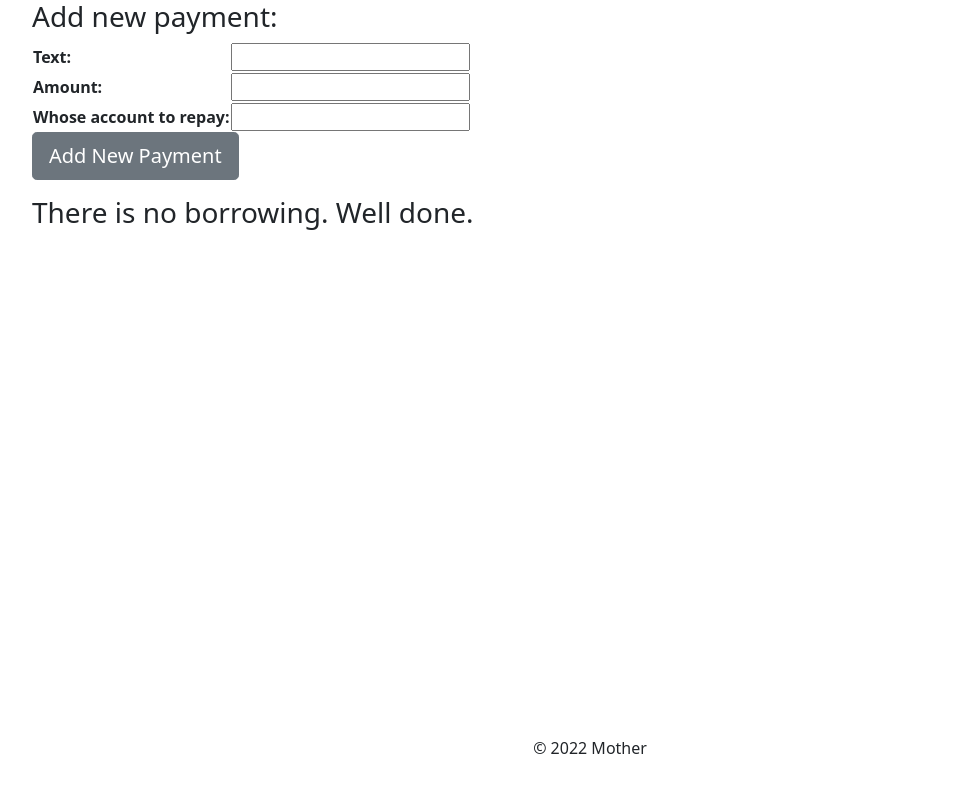
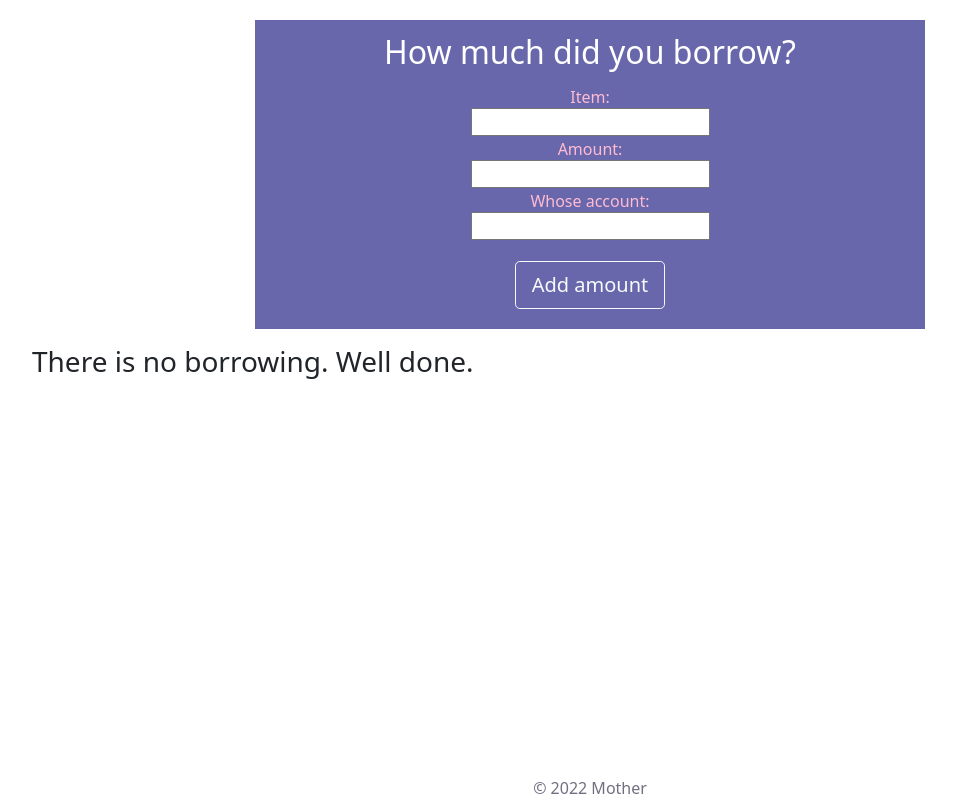
Before and after one commit to popo26/payment_tracking, a Django app: page / in a window 1280 px wide. Shown: the whole page, without its empty margins (50-1006 px from the left). Run offline with Django 4.2, Linux system fonts and the light colour scheme; data that the repository does not hold is empty.

Commit message:
css in progress

```diff
--- a/todo/forms.py
+++ b/todo/forms.py
@@ -47,6 +47,8 @@ class TodoForm(forms.ModelForm):
         fields = ['text', 'amount', 'whose_account_to_repay']
 
 class RepayForm(forms.ModelForm):
+
+
     class Meta:
         model = Repay
-        fields = ['repay']
+        fields = "__all__"
--- a/todo/models.py
+++ b/todo/models.py
@@ -1,4 +1,4 @@
-from tkinter import CASCADE
+
 from django.db import models
 from django.urls import reverse
 
--- a/todo/static/todo/styles.css
+++ b/todo/static/todo/styles.css
@@ -1,11 +1,71 @@
+.header {
+    margin: 3% auto 2%;
+    padding-top: 2%;
+}
 
-.completed {
-    color: blue;
+.top {
+    text-align: center;
+    background-color: #6867AC;
+    color: white;
+    width: 60%;
+    margin: auto;
+}
+
+
+.add-forms {
+    text-align:center;
+    color: #FFBCD1;
+    width: 100%;
+    margin:auto;
+}
+
+.add-button {
+    margin: 3% auto ;
+}
+
+.history {
+    padding-top: 2%;
+    text-align: center;
+    width: 60%;
+    background-color: #FFBCD1;
+    margin:auto;
+}
+
+ul.borrow-list li {
+    background-color: #FFBCD1;
+}
+
+.total {
+    color:purple;
+}
+
+
+.delete-button {
+    margin-bottom: 2%;
+
+}
+
+.link {
+    color: #716F81;
+}
+
+.link:hover {
+    color:purple;
+}
+
+.link-completed {
+    color: #570A57;
 }
 
 .footer {
-position:absolute;
+position: fixed;
+left: 0;
+bottom: 0;
+width: 100%;
+color: #716F81;
 text-align: center;
-width:100%;
-bottom: 5%;
 }
+
+.button {
+    margin-left: 5%;
+}
--- a/todo/templates/base.html
+++ b/todo/templates/base.html
@@ -15,8 +15,10 @@
 
 {% block content %}{% endblock %}
 
+
 <div>
     <footer class="footer">© {{ year }} Mother </footer>
 </div>
+
 </body>
 </html>
--- a/todo/templates/todo/index.html
+++ b/todo/templates/todo/index.html
@@ -3,34 +3,75 @@
 {% block content %}
 
 <div class="container">
-	<h3>Add new payment:</h3>
+  <div class="top">
+    <div class="header">
+      <h2>How much did you borrow? </h2>
+    </div>
     <form action="{% url 'add' %}" method="post">
       {% csrf_token %}
-          <table>
-          {{ form.as_table }}
 
+          <table class="add-forms">
+            <!-- {{ form.as_table }} -->
+            <tr>
+              <td>
+                <div class="col-md"><label for="text">Item: </label></div>
+                {{ form.text }}
+
+              </td>
+            </tr>
+            <tr>
+              <td>
+                <div class="col-md"><label for="amount">Amount: </label></div>
+                {{ form.amount }}
+              </td>
+            </tr>
+            <tr>
+              <td>
+                <div class="col-md"><label for="whose_account_to_repay">Whose account: </label></div>
+                {{ form.whose_account_to_repay }}
+              </td>
+            </tr>
           </table>
-                <button type="submit" class="btn btn-secondary btn-lg">Add New Payment</button>
+
+      <button type="submit" class="btn btn-outline-light btn-lg add-button">Add amount</button>
     </form>
 
+  </div>
+
   {% if todo_list %}
-      <a href="{% url 'delete-completed' %}"><button type="button" class="btn btn-secondary btn-lg">Delete Completed</button></a>
-      <!-- <button type="button" class="btn btn-secondary btn-lg">Delete All</button> -->
+  <div class="history">
+    <a class='link' href="{% url 'delete-completed' %}"><button type="button"
+        class="btn btn-secondary btn-lg delete-button">Delete Completed</button></a>
 
-    <ul class="list-group">
+    <ul class="list-group borrow-list">
 
       {% for todo in todo_list %}
       {% if todo.complete %}
-        <!-- <a href="{% url 'todo-detail' todo.pk %}"><li class="list-group-item">{{ todo.text }} *** ${{ todo.amount }}</li></a> -->
-        <a href="{% url 'update-todo' todo.pk %}"><li class="list-group-item completed"><s>{{ todo.text }} *** ${{ todo.amount }} *** {{ todo.whose_account_to_repay}}</s></li></a>
+
+
+      <a class='link-completed' href="{% url 'todo-detail' todo.pk %}">
+        <li class="list-group-item completed">
+          <s>${{ todo.amount }} ({{ todo.text }}) : {{ todo.whose_account_to_repay}}'s account
+            <a href="{% url 'update-todo' todo.pk %}"></s>
+        </li>
+      </a>
+
+
       {% else %}
-        <!-- <a href="{% url 'todo-detail' todo.pk %}"><li class="list-group-item">{{ todo.text }} *** ${{ todo.amount }}</li></a> -->
-        <a href="{% url 'update-todo' todo.pk %}"><li class="list-group-item">{{ todo.text }} *** ${{ todo.amount }} *** {{ todo.whose_account_to_repay}}</li></a>
+
+      <a class='link' href="{% url 'todo-detail'  todo.pk %}">
+        <li class="list-group-item">${{ todo.amount }} ({{ todo.text }}) : {{ todo.whose_account_to_repay}}'s account
+          <a href="{% url 'update-todo' todo.pk %}"><button type="button"
+              class="btn btn-outline-light btn-sm button">Repay</button></a>
+        </li>
+      </a>
+
+
       {% endif %}
       {% endfor %}
     </ul>
-
-      <h1>Total: ${{ total }}</h1>
+    <br>
+    <h1 class="total">Total: ${{ total }}</h1>
     {% else %}
     <h3>There is no borrowing. Well done.</h3>
     {% endif %}
--- a/todo/urls.py
+++ b/todo/urls.py
@@ -5,8 +5,8 @@ from . import views
 urlpatterns = [
     path('', views.index, name='index'),
     path('add', views.addTodo, name='add'),
-    # path('detail/<int:todo_pk>', views.eachDetail, name='each_detail'),
     path('todo/<int:pk>/update/', views.todoUpdate.as_view(), name='todo-detail'),
+
     path('complete/<int:todo_pk>', views.completeTodo, name='complete'),
     path("todo/update/<int:todo_pk>", views.updateTodo, name='update-todo'),
     path('deletecompleted', views.deleteCompleted, name='delete-completed'),
--- a/todo/views.py
+++ b/todo/views.py
@@ -4,6 +4,7 @@ from .models import Todo
 from .forms import RepayForm, TodoForm
 from django.views.generic.edit import CreateView, UpdateView, DeleteView
 from django.views.decorators.http import require_POST
+from django.urls import reverse
 
 YEAR = datetime.datetime.now().year
 
@@ -33,10 +34,11 @@ def addTodo(request):
     return redirect('index')
 
 
-
 class todoUpdate(UpdateView):
     model = Todo
-    fields = '__all__'
+    fields = ['text', 'amount', 'whose_account_to_repay']
+    success_url = '/'
+
 
 def updateTodo(request, todo_pk):
     todo = get_object_or_404(Todo, id=todo_pk)
@@ -46,12 +48,13 @@ def updateTodo(request, todo_pk):
         if form.is_valid():
             p = request.POST['repay']
             p= float(p)
-            print(f"this time ${p} is to be deducted.")
             original_p = todo.amount
-            print(f'Original ammount is ${original_p}')
             new_p = original_p - p
-            print(f'new borrow is ${new_p}')
             todo.amount = new_p
+
+            if todo.amount == 0:
+                todo.complete = True
+                todo.save()
             todo.save()
             form.save()
             return redirect('index')
@@ -60,6 +63,7 @@ def updateTodo(request, todo_pk):
     context = {
         'form': form,
         'todo':todo,
+        'year': YEAR,
     }
     return render(request, 'todo/update_todo.html', context=context)
 
```
Also changed, not shown: todo/templates/todo/todo_form.html (+2 -10 lines), todo/templates/todo/update_todo.html (+8 -3 lines). Lines whose indentation alone changed are shown as unchanged.
